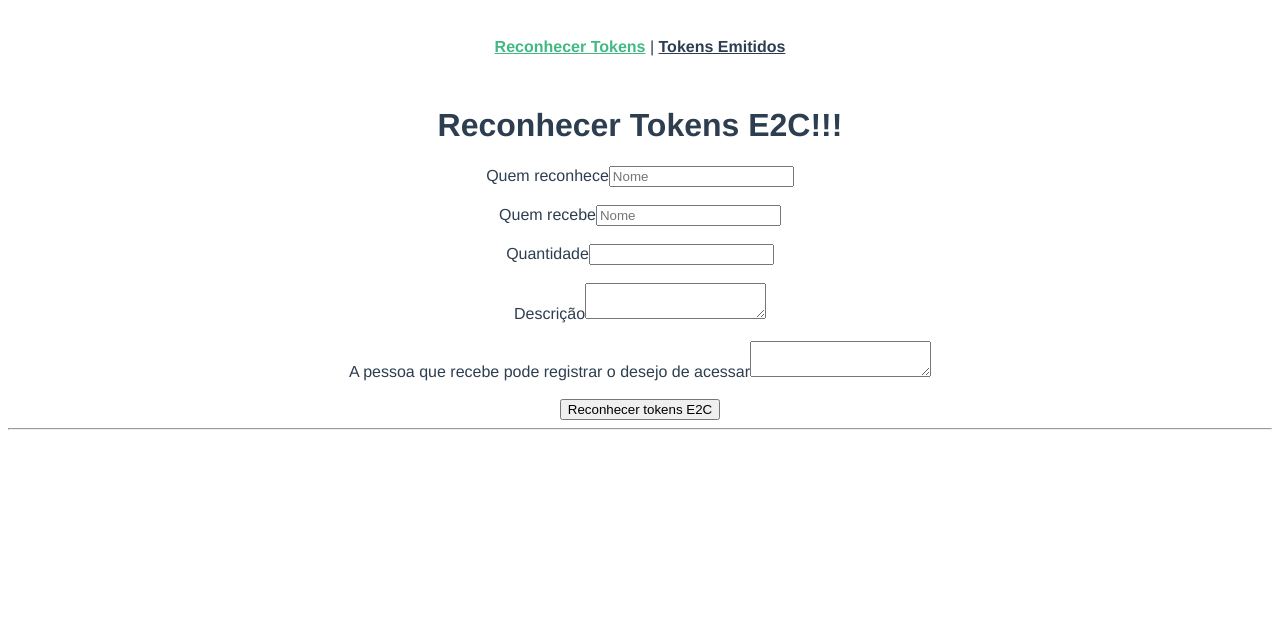
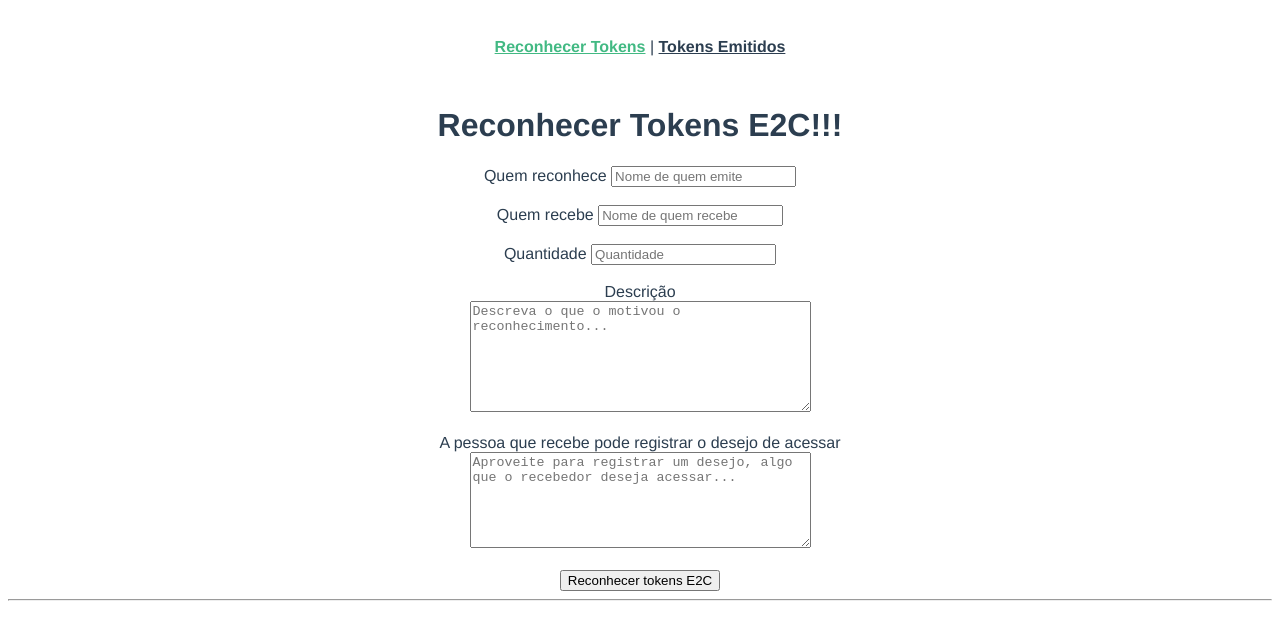
Before and after one commit to AtsKotzen/tokenE2C, a Vue app: page / in a window 1280 px wide. Shown: the top 640 px of the page. Built offline with nearby package versions, Linux system fonts and the light colour scheme.

Commit message:
Ajuste de tamanho das caixas de texto longo

```diff
--- a/src/components/Transactions.vue
+++ b/src/components/Transactions.vue
@@ -3,28 +3,50 @@
     <h1>Reconhecer Tokens E2C!!!</h1>
     <div id="create-e2c">
       <div>
-        <label>Quem reconhece</label>
-        <input type="text" placeholder="Nome" v-model="quemEmite" />
+        <label>Quem reconhece </label>
+        <input
+          type="text"
+          placeholder="Nome de quem emite"
+          v-model="quemEmite"
+        />
       </div>
       <br />
       <div>
-        <label>Quem recebe</label>
-        <input type="text" placeholder="Nome" v-model="quemRecebe" />
+        <label>Quem recebe </label>
+        <input
+          type="text"
+          placeholder="Nome de quem recebe"
+          v-model="quemRecebe"
+        />
       </div>
       <br />
       <div>
-        <label>Quantidade</label>
-        <input type="number" v-model="amount" />
+        <label>Quantidade </label>
+        <input type="number" v-model="amount" placeholder="Quantidade" />
       </div>
       <br />
       <div>
         <label>Descrição</label>
-        <textarea v-model="descricao"></textarea>
+        <br />
+        <textarea
+          v-model="descricao"
+          placeholder="Descreva o que o motivou o reconhecimento..."
+          rows="7"
+          cols="40"
+          maxlength="500"
+        ></textarea>
       </div>
       <br />
       <div>
         <label>A pessoa que recebe pode registrar o desejo de acessar</label>
-        <textarea v-model="desejoAcessar"></textarea>
+        <br />
+        <textarea
+          v-model="desejoAcessar"
+          placeholder="Aproveite para registrar um desejo, algo que o recebedor deseja acessar..."
+          rows="6"
+          cols="40"
+          maxlength="500"
+        ></textarea>
       </div>
       <br />
       <div>
```
